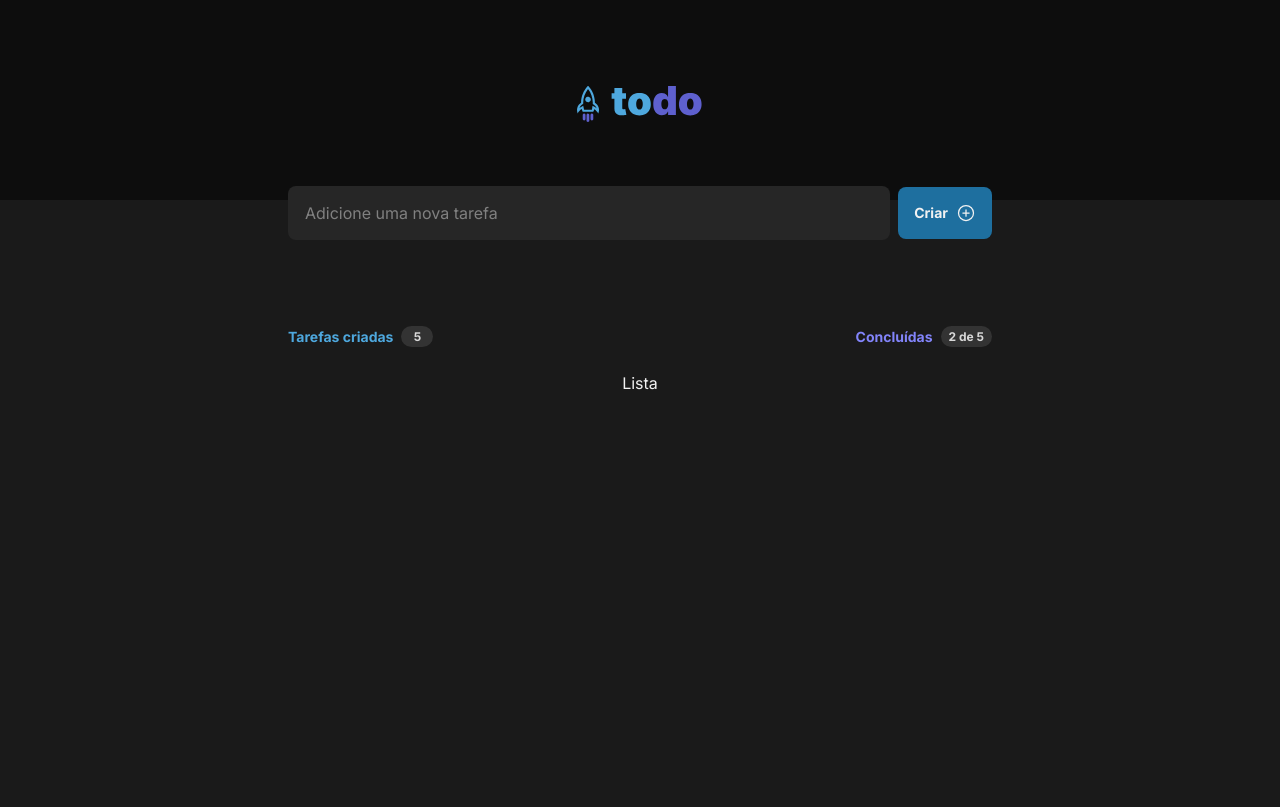
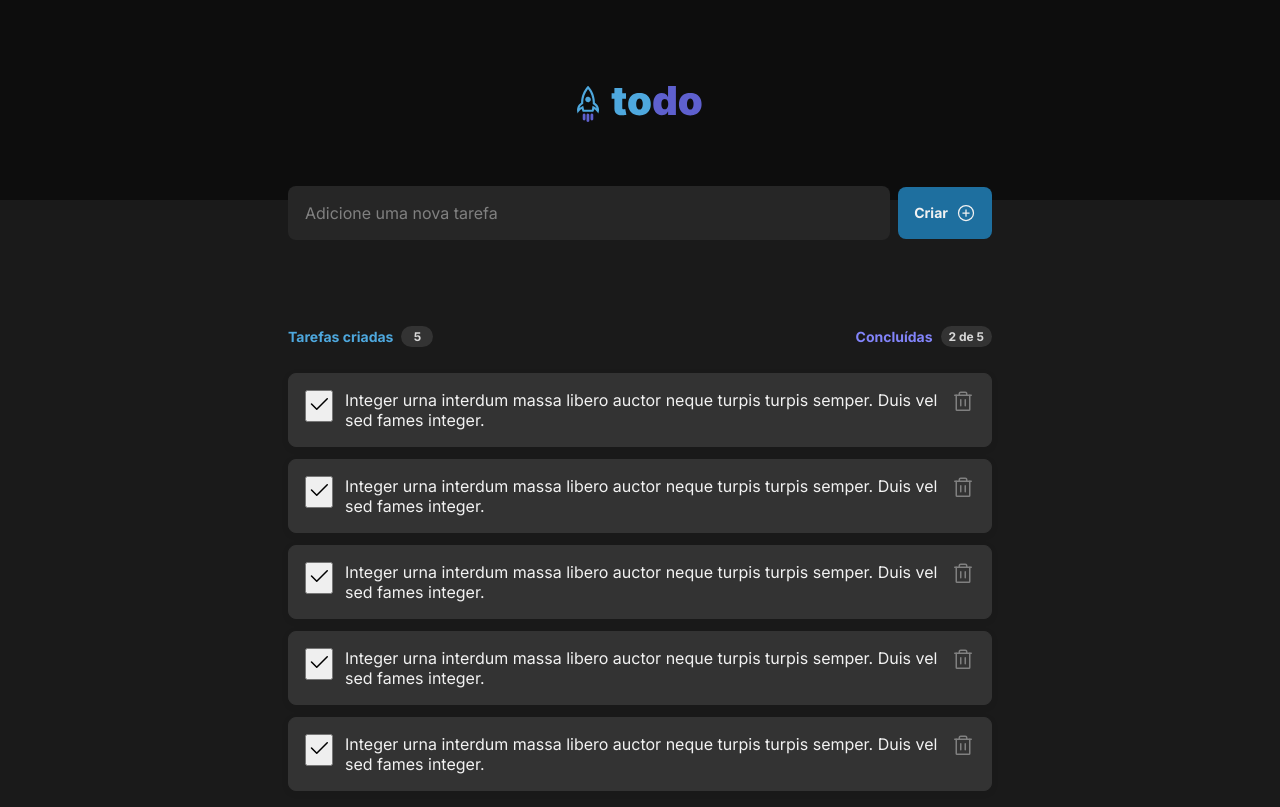
Before and after one commit to skmonsterr/ignite-todo-challenge, a React (Vite) app: page / in a window 1280 px wide. Built offline with nearby package versions, Linux system fonts and the light colour scheme.

Commit message:
Add list item

```diff
--- a/src/components/TaskListContent/TaskListContent.tsx
+++ b/src/components/TaskListContent/TaskListContent.tsx
@@ -1,3 +1,4 @@
+import { TaskListItem } from "../TaskListItem/TaskListItem";
 import styles from "./TaskListContent.module.css";
 
 export function TaskListContent() {
@@ -13,7 +14,13 @@ export function TaskListContent() {
           <span>2 de 5</span>
         </div>
       </header>
-      <main className={styles.taskListItensContainer}>Lista</main>
+      <main className={styles.taskListItensContainer}>
+        <TaskListItem />
+        <TaskListItem />
+        <TaskListItem />
+        <TaskListItem />
+        <TaskListItem />
+      </main>
     </div>
   );
 }
--- /dev/null
+++ b/src/components/TaskListItem/TaskListItem.module.css
@@ -0,0 +1,64 @@
+.taskListItem {
+  display: flex;
+  align-items: flex-start;
+  background: var(--gray-400);
+  gap: 0.75rem;
+  border: 1px solid #333333;
+  box-shadow: 0px 2px 8px rgba(0, 0, 0, 0.06);
+  border-radius: 8px;
+  padding: 1rem;
+}
+
+.taskListItem:not(:first-child) {
+  margin-top: 0.75rem;
+}
+
+.listItemToggle,
+.listItemToggleSelected {
+  grid-area: toggle;
+  width: 22px;
+  height: 22px;
+  cursor: pointer;
+  border-radius: 999px;
+}
+
+.listItemToggle {
+  border: 2px solid var(--blue-400);
+  background: none;
+}
+
+.listItemToggleSelected {
+  display: flex;
+  align-items: center;
+  justify-content: center;
+  color: var(--gray-100);
+  border: 3px solid var(--purple-700);
+  background: var(--purple-700);
+}
+
+.listItemText,
+.listItemTextSelected {
+  grid-area: text;
+  width: 90%;
+  text-align: justify;
+  color: var(--gray-100);
+}
+
+.listItemTextSelected {
+  text-decoration-line: line-through;
+  color: var(--gray-300);
+}
+
+.listItemDeleteButton {
+  grid-area: delete;
+  display: flex;
+  background-color: transparent;
+  border: 0;
+  color: var(--gray-300);
+  cursor: pointer;
+  transition: color 0.2s;
+}
+
+.listItemDeleteButton:hover {
+  color: var(--red-500);
+}
--- /dev/null
+++ b/src/components/TaskListItem/TaskListItem.tsx
@@ -0,0 +1,19 @@
+import { Check, Trash } from "phosphor-react";
+import styles from "./TaskListItem.module.css";
+
+export function TaskListItem() {
+  return (
+    <div className={styles.taskListItem}>
+      <button>
+        <Check size={24} />
+      </button>
+      <p>
+        Integer urna interdum massa libero auctor neque turpis turpis semper.
+        Duis vel sed fames integer.
+      </p>
+      <button className={styles.listItemDeleteButton}>
+        <Trash size={24} />
+      </button>
+    </div>
+  );
+}
```
